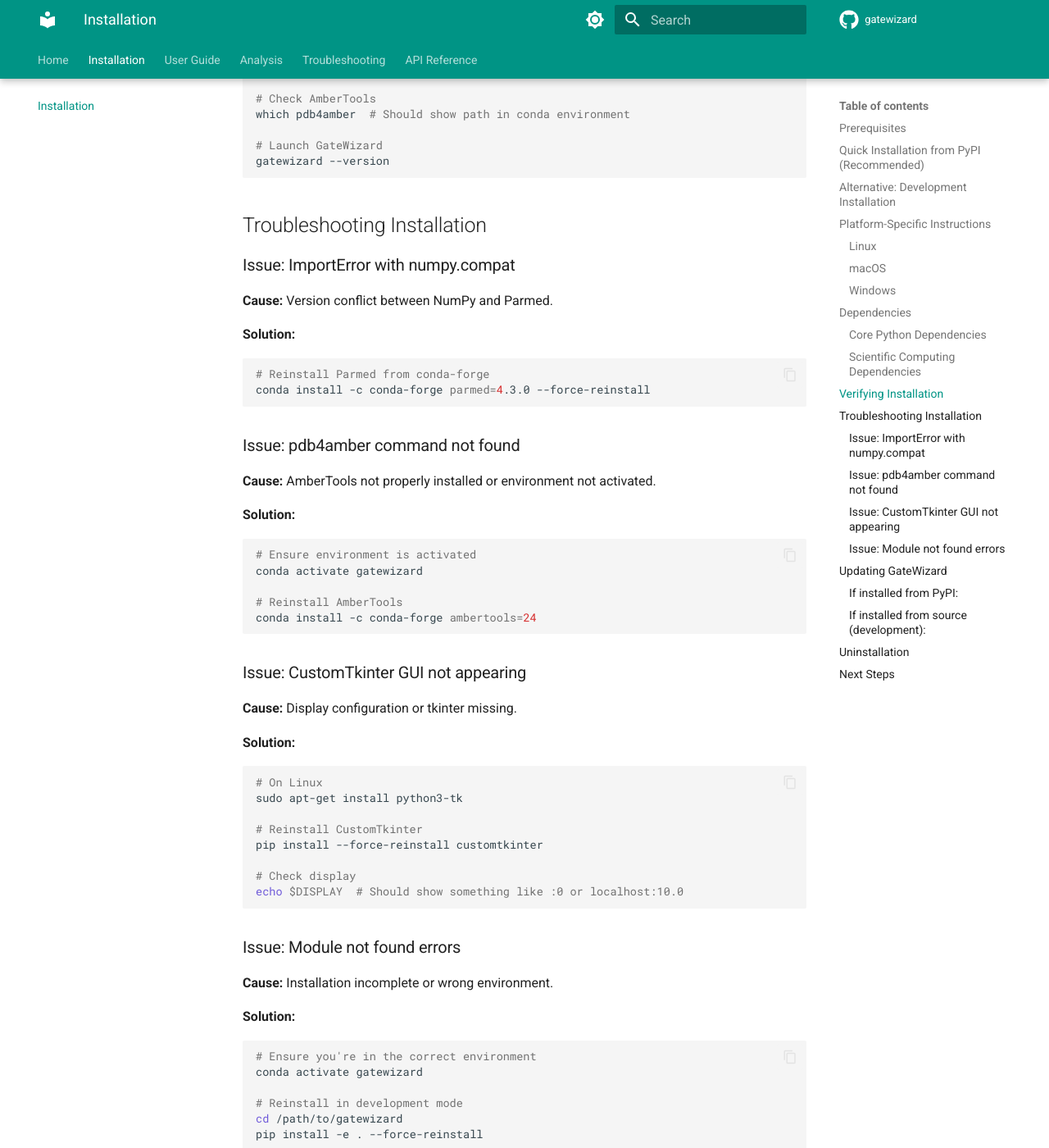
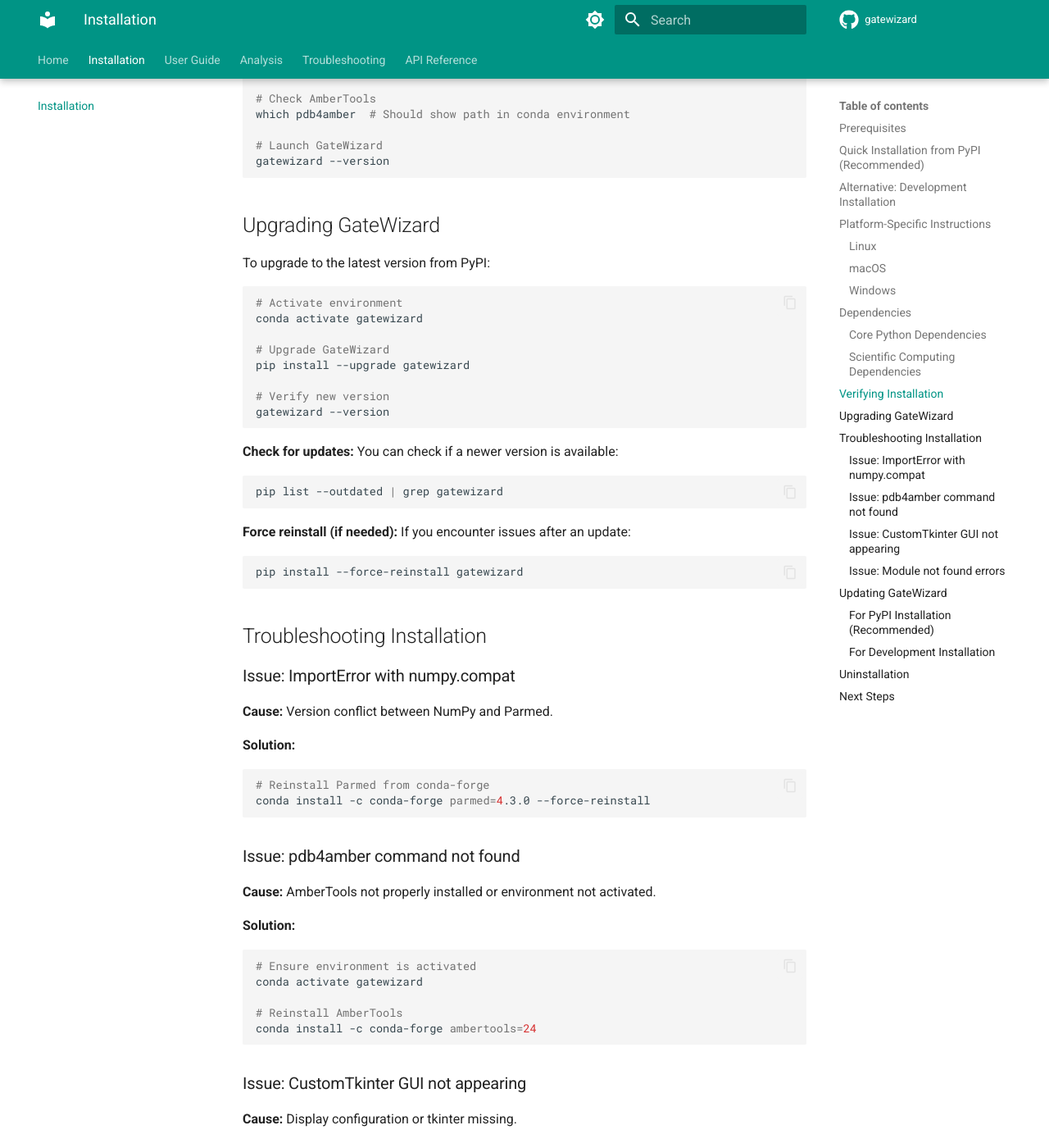
Before and after one commit to maurobedoya/gatewizard, an MkDocs documentation site: the page built from docs/installation.md, in a window 1280 px wide and 1400 px high, scrolled down 3133 px. Shown: the whole window at 82% size. Built offline with MkDocs 1.6.1 and Material for MkDocs 9.7.7, drawn with Linux system fonts in a browser that asks for light colours; comment, search, counter and statistics services are not loaded; the version menu is left out; some of the changed text lies outside the part shown.

Commit message:
Add upgrade instructions for pip install --upgrade gatewizard

````diff
--- a/docs/installation.md
+++ b/docs/installation.md
@@ -145,6 +145,33 @@
 gatewizard --version
 ```
 
+## Upgrading GateWizard
+
+To upgrade to the latest version from PyPI:
+
+```bash
+# Activate environment
+conda activate gatewizard
+
+# Upgrade GateWizard
+pip install --upgrade gatewizard
+
+# Verify new version
+gatewizard --version
+```
+
+**Check for updates:**
+You can check if a newer version is available:
+```bash
+pip list --outdated | grep gatewizard
+```
+
+**Force reinstall (if needed):**
+If you encounter issues after an update:
+```bash
+pip install --force-reinstall gatewizard
+```
+
 ## Troubleshooting Installation
 
 ### Issue: ImportError with numpy.compat
@@ -202,9 +229,10 @@
 
 ## Updating GateWizard
 
+### For PyPI Installation (Recommended)
+
 To update to the latest version:
 
-### If installed from PyPI:
 ```bash
 # Activate environment
 conda activate gatewizard
@@ -212,11 +240,16 @@
 # Update GateWizard
 pip install --upgrade gatewizard
 
-# Restart GateWizard
-gatewizard
+# Verify new version
+gatewizard --version
 ```
 
-### If installed from source (development):
+**Tip:** GateWizard follows [semantic versioning](https://semver.org/). Check the [releases page](https://github.com/maurobedoya/gatewizard/releases) for changelog and new features.
+
+### For Development Installation
+
+If you installed from source:
+
 ```bash
 # Update repository
 cd /path/to/gatewizard
````
Also changed, not shown: README.md (+17 -0 lines), docs/index.md (+6 -0 lines).
